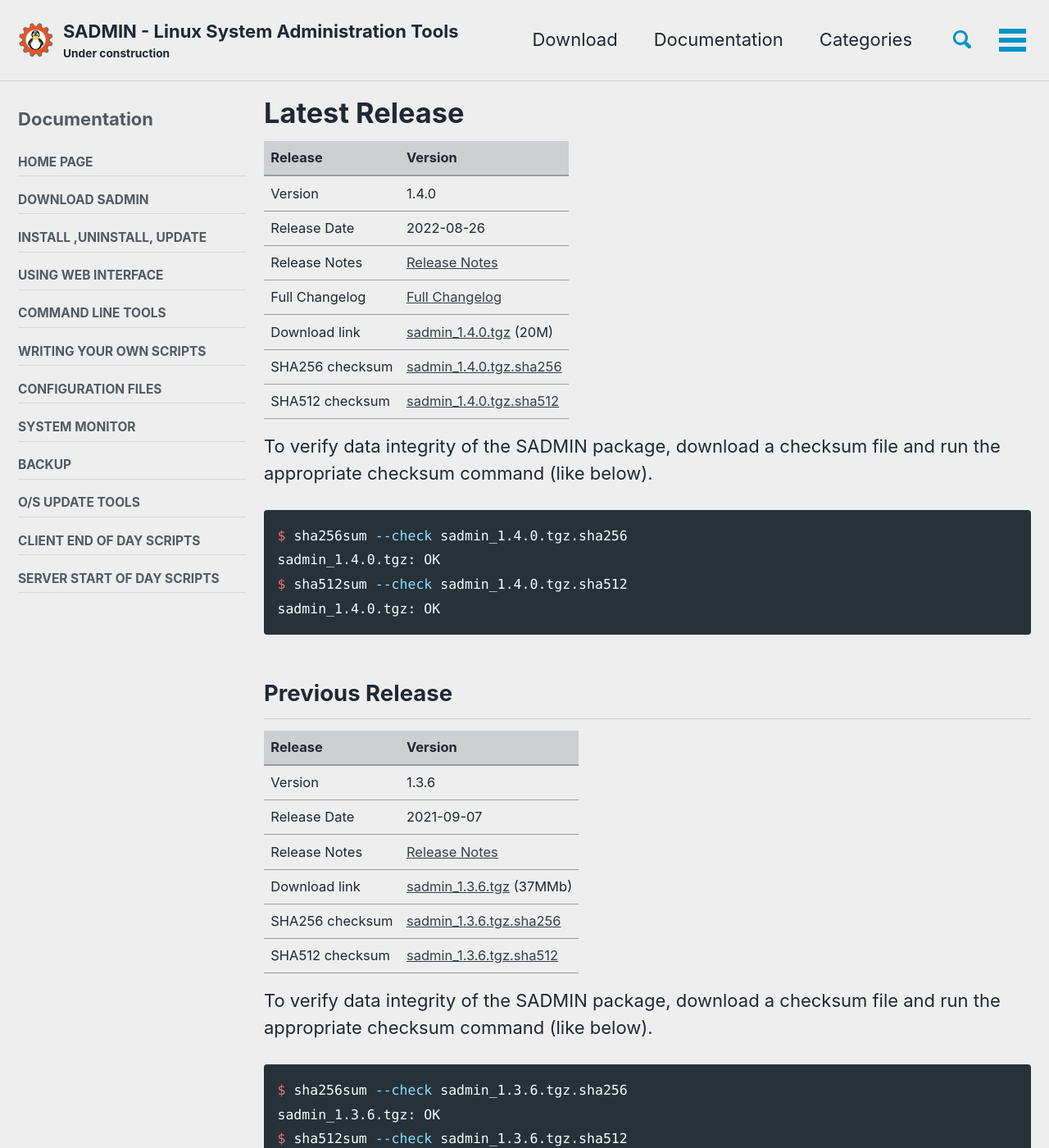
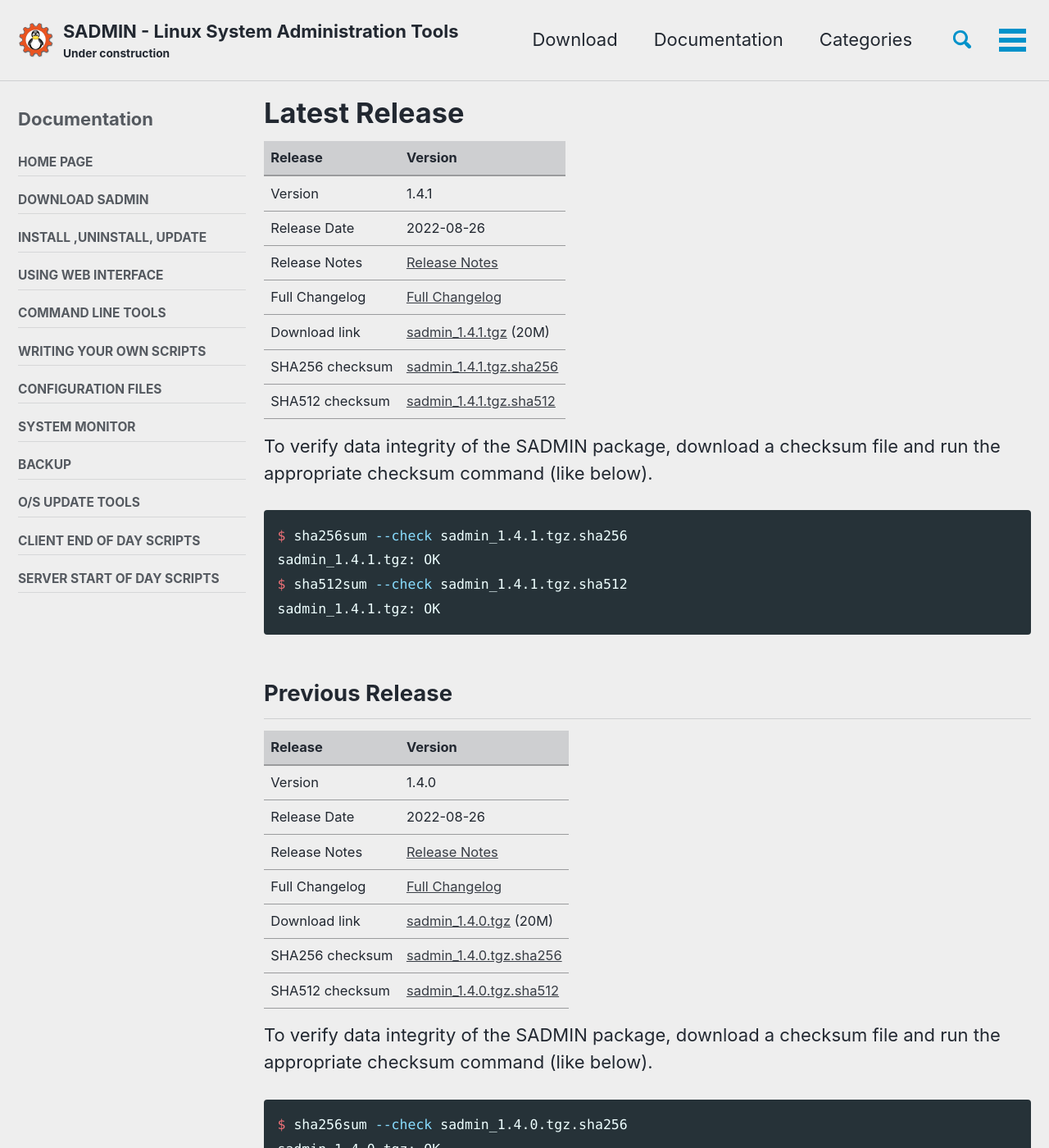
Before and after one commit to jadupl2/jadupl2.github.io, a Jekyll site: the page built from _pages/download.md, in a window 1280 px wide and 1400 px high. Shown: the whole window at 82% size. Built offline with Jekyll 4.4.1, drawn with Linux system fonts in a browser that asks for light colours; cached includes are drawn as plain includes.

````diff
--- a/_pages/download.md
+++ b/_pages/download.md
@@ -18,6 +18,32 @@ sidebar:
   nav:          sidebar-manpage
 ---
 
+
+| Release         | Version    |
+| :---            | :---       |
+| Version         | 1.4.1    |
+| Release Date    | 2022-08-26  |
+| Release Notes   | [Release Notes](https://github.com/jadupl2/sadmin/releases/tag/1.4.1) |
+| Full Changelog  | [Full Changelog](https://github.com/jadupl2/sadmin/blob/master/changelog.md) |
+| Download link   | [sadmin_1.4.1.tgz](https://github.com/jadupl2/sadmin/releases/download/1.4.1/sadmin_1.4.1.tgz) (20M) |
+| SHA256 checksum | [sadmin_1.4.1.tgz.sha256](https://github.com/jadupl2/sadmin/releases/download/1.4.1/sadmin_1.4.1.tgz.sha256)|
+| SHA512 checksum | [sadmin_1.4.1.tgz.sha512](https://github.com/jadupl2/sadmin/releases/download/1.4.1/sadmin_1.4.1.tgz.sha512)|
+
+To verify data integrity of the SADMIN package, download a checksum file and run the appropriate
+checksum command (like below).
+```bash
+$ sha256sum --check sadmin_1.4.1.tgz.sha256
+sadmin_1.4.1.tgz: OK
+$ sha512sum --check sadmin_1.4.1.tgz.sha512
+sadmin_1.4.1.tgz: OK
+```
+
+
+
+## Previous Release
+
+
+
 | Release         | Version    |
 | :---            | :---       |
 | Version         | 1.4.0    |
````
Also changed, not shown: other parts of _pages/download.md (+0 -4 lines), index.md (+1 -1 lines).
